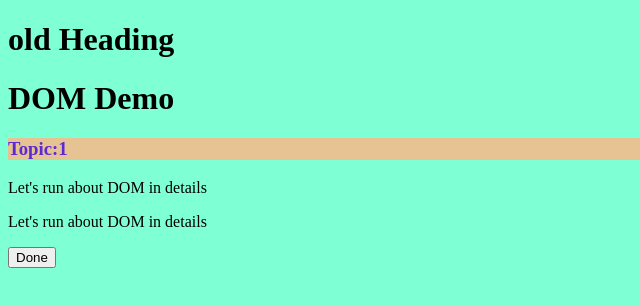
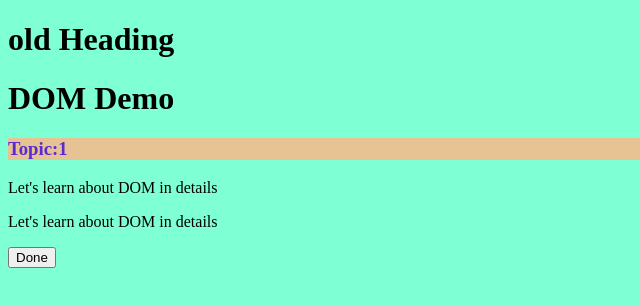
Before and after one commit to Sabbir486/JavaScript_Apna-College, a plain HTML site: page Lecture-6/index.html in a window 1280 px wide. Shown: the full height of the page, 0-640 px from the left. Drawn offline with Linux system fonts and the light colour scheme.

Commit message:
Update index.html

```diff
--- a/Lecture-6/index.html
+++ b/Lecture-6/index.html
@@ -6,13 +6,15 @@
     <title>JavaScript</title>
     <link rel="stylesheet" href="style.css">
 </head>
+
 <body>
     <h1>old Heading</h1>
     <h1 id="heading">DOM Demo</h1>
     <h3 class="heading1">Topic:1</h3>
-    <p>Let's run about DOM in details</p>
-    <p>Let's run about DOM in details</p>
+    <p>Let's learn about DOM in details</p>
+    <p>Let's learn about DOM in details</p>
     <button>Done</button>
     <script src="script.js"></script>
 </body>
+
 </html>
```
